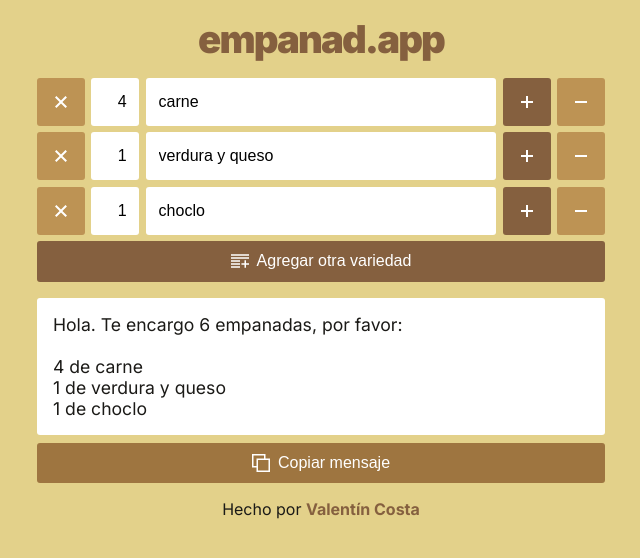
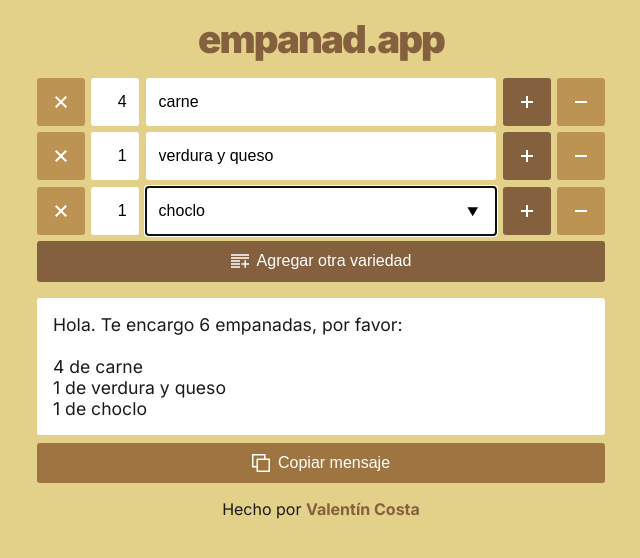
Before and after one commit to valentincostam/empanadapp, a Svelte app: page / in a window 1280 px wide. Shown: the top 558 px of the page, without its empty margins (319-959 px from the left). Built offline with nearby package versions, Linux system fonts and the light colour scheme.

Commit message:
feat: focus input after adding new order line

```diff
--- a/src/OrderLine.svelte
+++ b/src/OrderLine.svelte
@@ -1,11 +1,13 @@
 <script>
-	import { createEventDispatcher } from "svelte";
+	import { createEventDispatcher, onMount } from "svelte";
 	export let availableFlavors;
 	export let quantity;
 	export let flavor;
   export let isDuplicated;
 
 	const dispatch = createEventDispatcher();
+        let flavorInput;
+  onMount(() => flavorInput.focus());
 
   function sum() {
     quantity++;
@@ -122,6 +124,7 @@
     placeholder="Escribí el relleno..."
     autocapitalize="off"
     bind:value={flavor}
+    bind:this={flavorInput}
   >
 
   <datalist id="availableFlavors">
```
